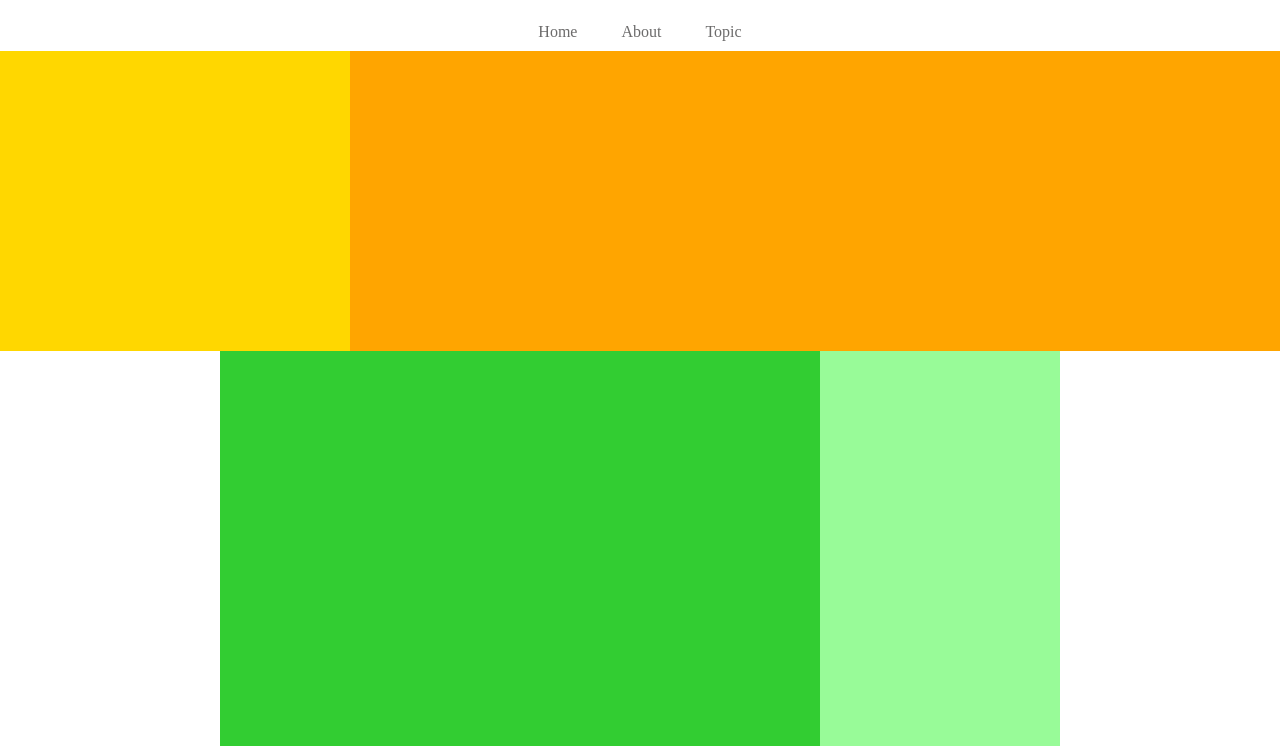
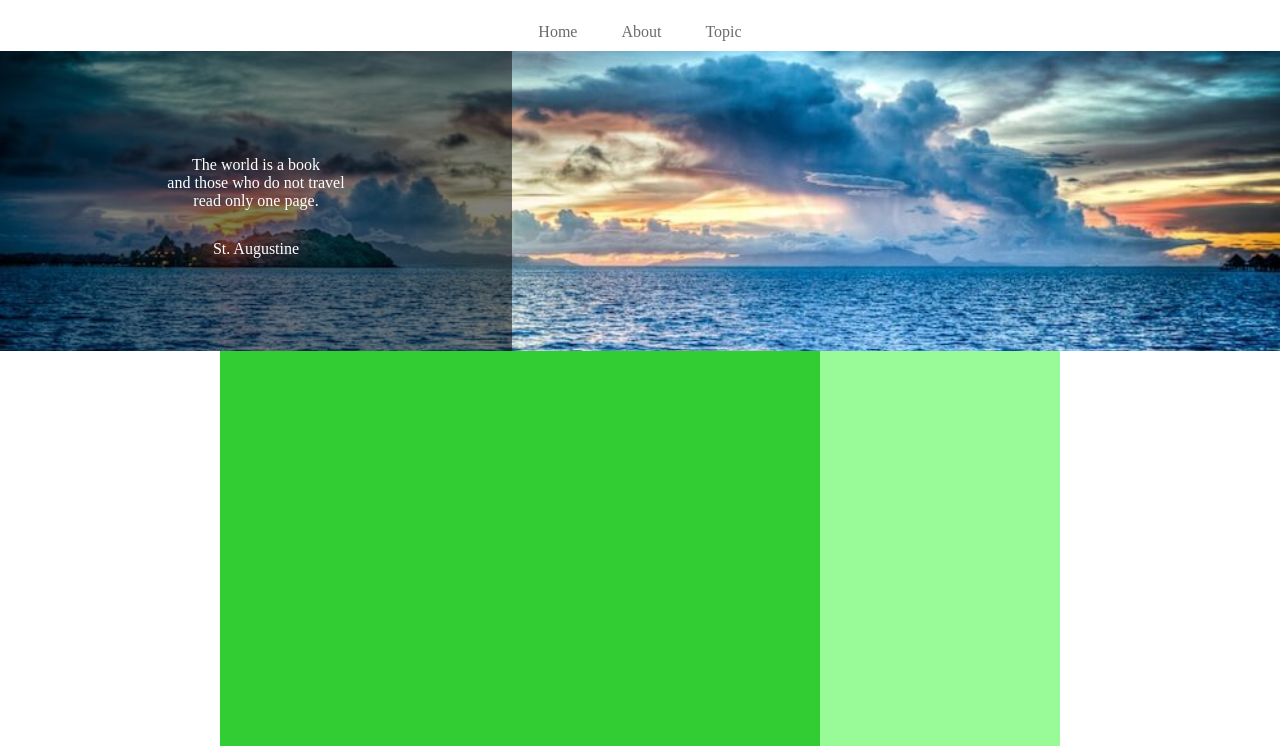
Before and after one commit to telteru2003/practice, a plain HTML site: page caravan/index.html in a window 1280 px wide. Shown: the part 54-800 px from the top of the page. Drawn offline with Linux system fonts and the light colour scheme.

Commit message:
HTML･CSSを学ぼう 6章

```diff
--- a/caravan/index.html
+++ b/caravan/index.html
@@ -25,7 +25,16 @@
     </nav>
 
     <div class="main-visual">
-      <div class="main-visual-content"></div>
+      <div class="main-visual-content">
+        <p class="main-visual-text">
+          The world is a book<br />
+          and those who do not travel<br />
+          read only one page.
+        </p>
+        <p class="main-visual-name">
+          St. Augustine
+        </p>
+      </div>
     </div>
 
     <div class="main">
--- a/caravan/style.css
+++ b/caravan/style.css
@@ -35,13 +35,26 @@ header .heading {
 .main-visual {
   width: 100%; /* 横幅いっぱい */
   height: 300px; /* 高さ300px */
-  background-color: orange; /* 背景色orange */
+  background-image: url(img/mv.jpg);
+  background-size: cover; /* 縦横比を維持したまま背景領域を埋め尽くす */
+  background-position: center; /* 背景画像を中央に配置 */
 }
 
 .main-visual-content {
-  width: 350px; /* 横幅350px */
+  width: 40%; /* 横幅40% */
   height: 300px; /* 親の高さに揃える */
-  background-color: gold; /* 背景色gold */
+  background-color: rgba( 0, 0, 0, 0.5); /* 背景色を半透明の黒にする */
+  text-align: center; /* 文字を中央揃えにする */
+  padding-top: 105px; /* 上側の内側余白で垂直方向の位置を調整 */
+}
+
+.main-visual-text {
+  color: #FFF; /* 文字色を白に変更 */
+}
+
+.main-visual-name {
+  margin-top: 30px; /* 上側の外側の余白 */
+  color: #FFF; /*   文字色を白に変更 */
 }
 
 .main {
```
Also changed, not shown: caravan/img/airport.jpg (added), caravan/img/asia.jpg (added), caravan/img/desert.jpg (added), caravan/img/forest.jpg (added), caravan/img/italy.jpg (added), caravan/img/japan.jpg (added), caravan/img/japan2.jpg (added), caravan/img/lake.jpg (added), caravan/img/mv.jpg (added), caravan/img/person.jpg (added), caravan/img/road.jpg (added), caravan/img/snow.jpg (added), 1 other file.
